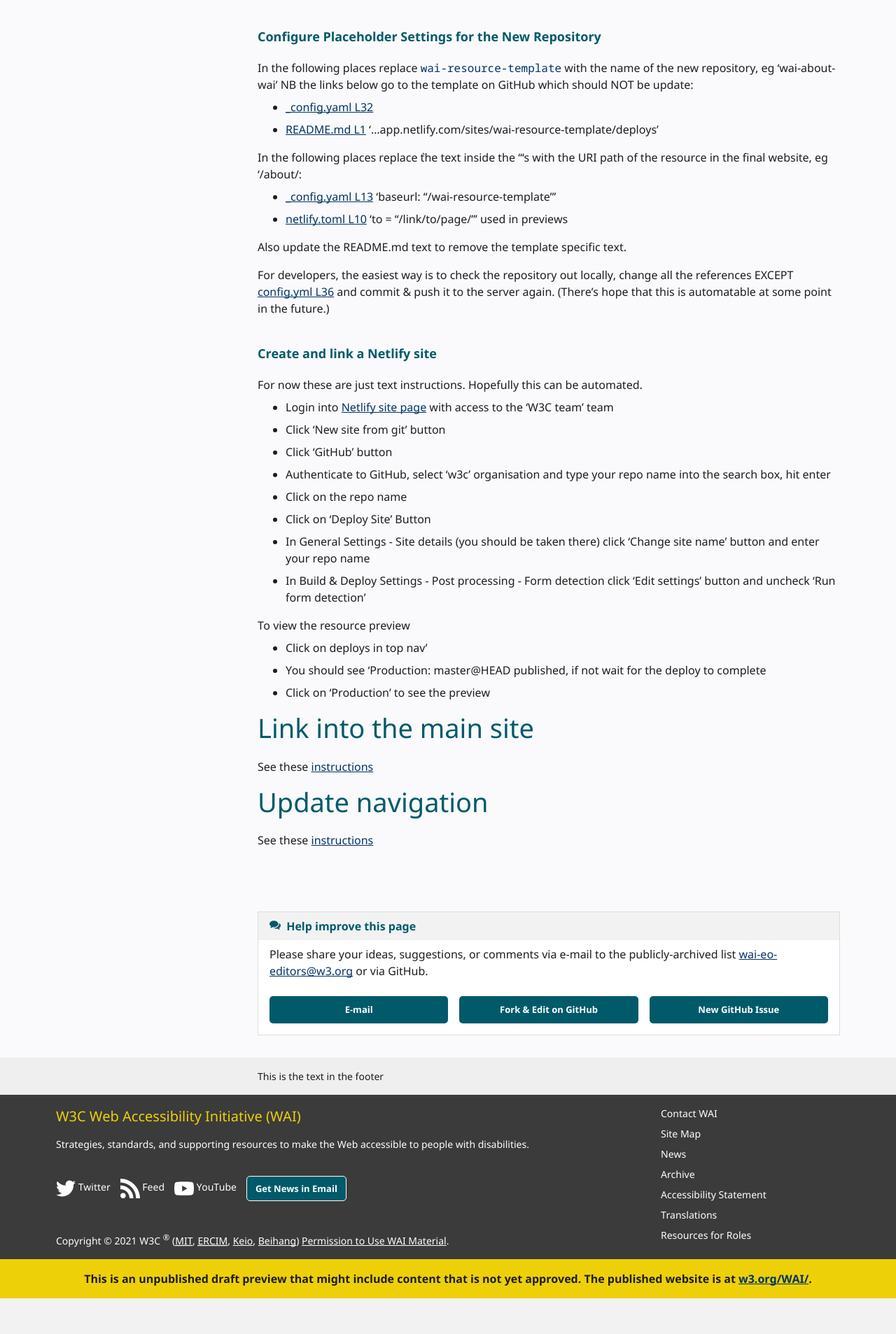
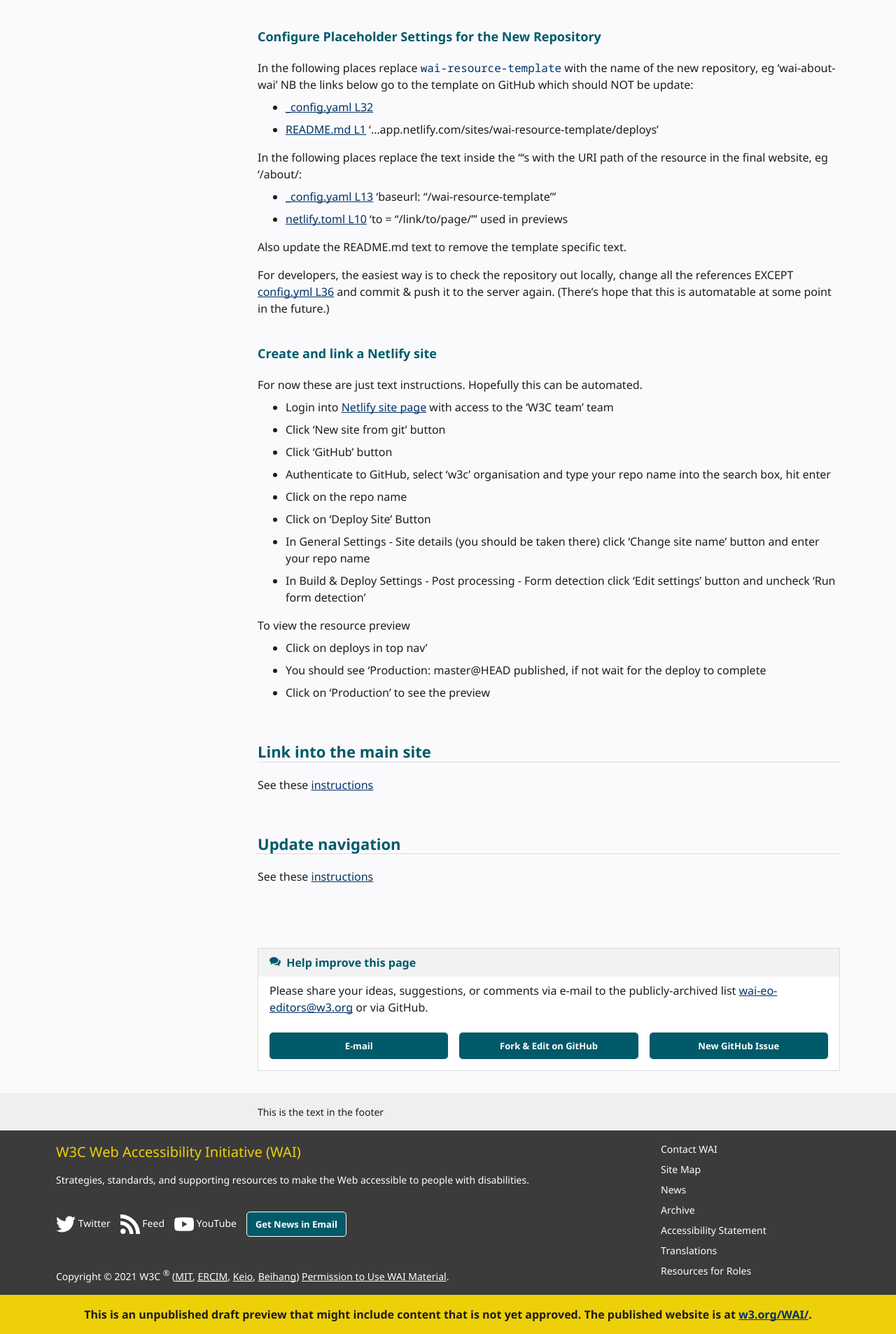
Before and after one commit to w3c/wai-website-theme, a Jekyll site: the page built from content/technical-create-new-resource.md, in a window 1280 px wide. Shown: the part 1224-3131 px from the top of the page at 70% size. Built offline with Jekyll 4.4.1, drawn with Linux system fonts in a browser that asks for light colours; cached includes are drawn as plain includes; comment, search, counter and statistics services are not loaded; before the commit the page ends 3080 px from its top, so only the background shows below that.

Commit message:
Fix heading levels

```diff
--- a/content/technical-create-new-resource.md
+++ b/content/technical-create-new-resource.md
@@ -77,10 +77,10 @@
 - You should see 'Production: master@HEAD published, if not wait for the deploy to complete
 - Click on 'Production' to see the preview
 
-# Link into the main site
+## Link into the main site
 
 See these [instructions](./technical-integrate/)
 
-# Update navigation
+## Update navigation
 
 See these [instructions](./technical-navogation/)
```
